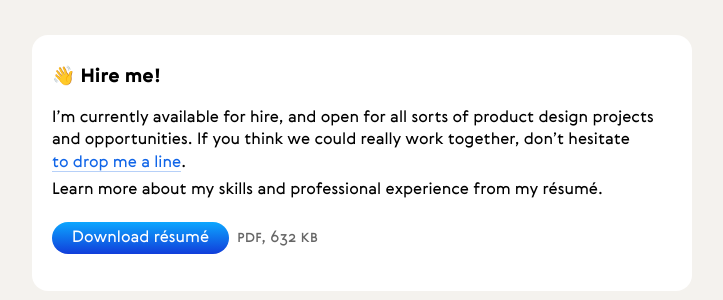
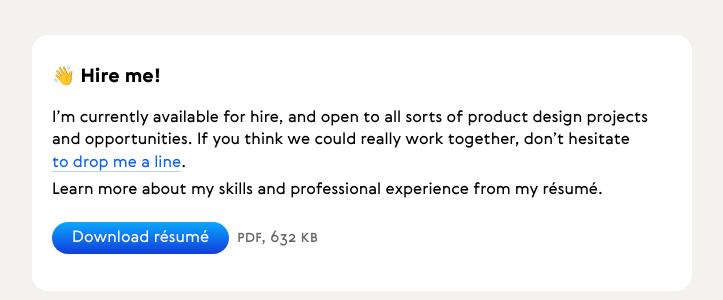
Before and after one commit to danielverdugo/danielverdugo.github.io, a Jekyll site: the page built from index.html, in a window 1280 px wide. Shown: the part 1590-1890 px from the top of the page, without its empty margins (298-1021 px from the left). Built offline with Jekyll 4.4.1, drawn with Linux system fonts in a browser that asks for light colours; comment, search, counter and statistics services are not loaded.

Commit message:
Corrected .hireme text

```diff
--- a/index.html
+++ b/index.html
@@ -159,7 +159,7 @@ title: Daniel Verdugo Nosov
                 <div class="hireme">
                     <p>&nbsp;</p>
                     <h3>👋&nbsp;Hire&nbsp;me!</h3>
-                    <p>I&rsquo;m currently available for&nbsp;hire, and open for all sorts of&nbsp;product design projects and opportunities. If&nbsp;you think we could really work together, don&rsquo;t hesitate <a href="mailto:hello&#64;danielverdugo.com">to&nbsp;drop&nbsp;me a&nbsp;line</a>.</p>
+                    <p>I&rsquo;m currently available for&nbsp;hire, and open to&nbsp;all sorts of&nbsp;product design projects and opportunities. If&nbsp;you think we could really work together, don&rsquo;t hesitate <a href="mailto:hello&#64;danielverdugo.com">to&nbsp;drop&nbsp;me a&nbsp;line</a>.</p>
                     <p>Learn more about my&nbsp;skills and professional experience from my&nbsp;résumé.</a></p>
                     <p style="margin-top: 1.25em;"><a href="/danielverdugo-cv-2020.pdf" download="/danielverdugo-cv-2020.pdf" class="email" id="cv-link">Download résumé</a>&nbsp;<span class="file">pdf,&nbsp;632&nbsp;kb</span></p>
                 </div>
```
